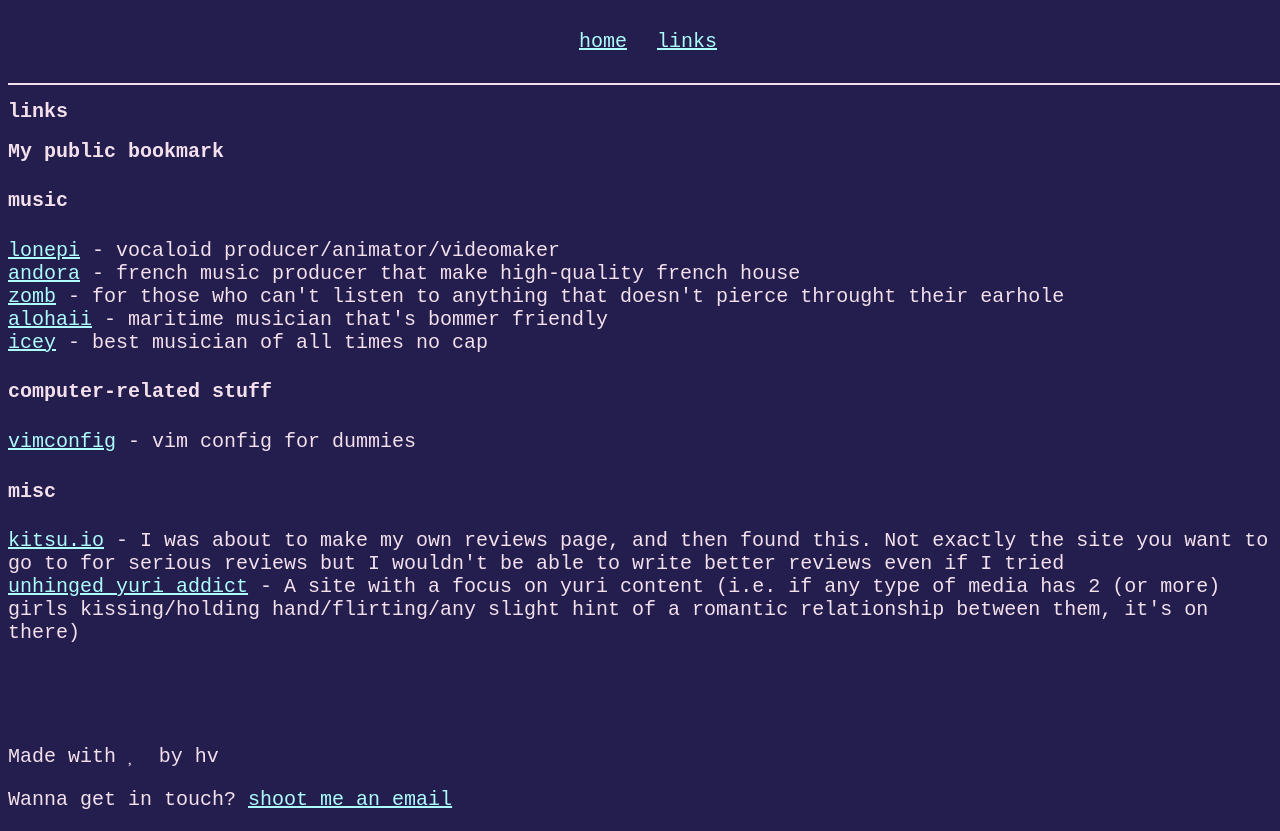
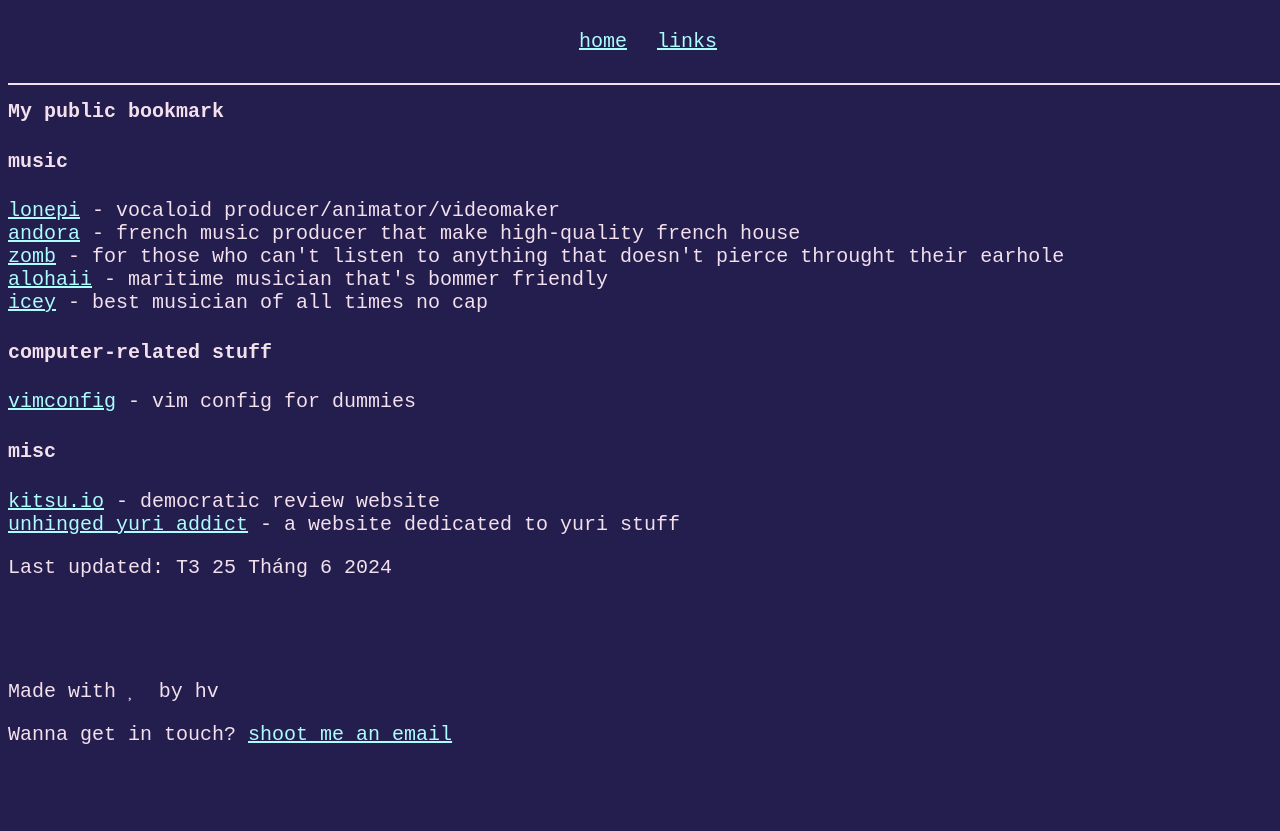
Before and after one commit to futapi11/futapi11.github.io, a plain HTML site: page pages/my-public-bookmark.html in a window 1280 px wide. After the commit the page ends 800 px from the top, so only its background shows below. Drawn offline with Linux system fonts and the light colour scheme; a small style sheet from the web is missing.

Commit message:
update link page

```diff
--- a/pages/links.html
+++ b/pages/my-public-bookmark.html
@@ -14,19 +14,18 @@
   <body>
     <div class="header">
       <div><a href="/">home</a></div>
-      <div><a href="/pages/links.html">links</a></div>
+      <div><a href="/pages/my-public-bookmark.html">links</a></div>
     </div>
     <!-- <button class="toggle_header" onclick="toggle_header()"></button> -->
 
     <div class="content">
 <article>
   <header>
-    <h2>links</h2>
+    <h2>My public bookmark</h2>
   </header>
 
 
-    <h1>My public bookmark</h1>
-<h4>music</h4>
+    <h4>music</h4>
 <p><a href="https://www.youtube.com/@LonePi">lonepi</a> - vocaloid producer/animator/videomaker<br>
 <a href="https://www.youtube.com/@AndoraMusic">andora</a> - french music producer that make high-quality
 french house<br>
@@ -37,13 +36,15 @@ anything that doesn't pierce throught their earhole<br>
 <h4>computer-related stuff</h4>
 <p><a href="https://vimconfig.com">vimconfig</a> - vim config for dummies<br></p>
 <h4>misc</h4>
-<p><a href="https://kitsu.io">kitsu.io</a> - I was about to make my own reviews page, and then found this. Not
-exactly the site you want to go to for serious reviews but I wouldn't be able to write better
-reviews even if I tried<br>
-<a href="https://unhinged-lily-garden.neocities.org/">unhinged yuri addict</a> - A site with a focus on yuri
-content (i.e. if any type of media has 2 (or more) girls kissing/holding hand/flirting/any slight hint of a
-romantic relationship between them, it's on there)<br></p>
+<p><a href="https://kitsu.io">kitsu.io</a> - democratic review website<br>
+<a href="https://unhinged-lily-garden.neocities.org/">unhinged yuri addict</a> - a website dedicated to yuri
+stuff<br></p>
 
+      <footer>
+        <p>
+        Last updated: T3 25 Tháng 6 2024
+        </p>
+      </footer>
 </article>
     </div>
 
```
Also changed, not shown: index.html (+3 -3 lines).
